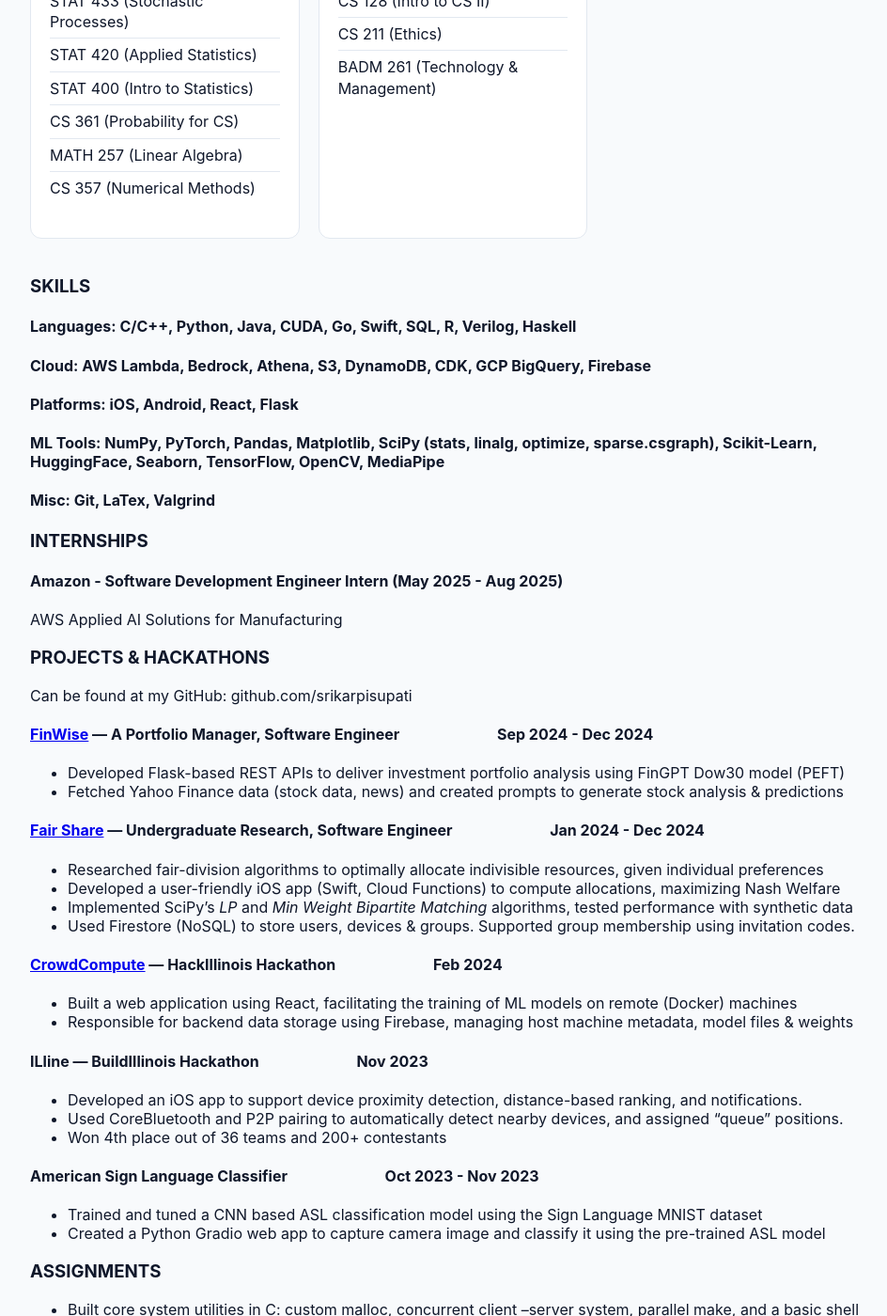
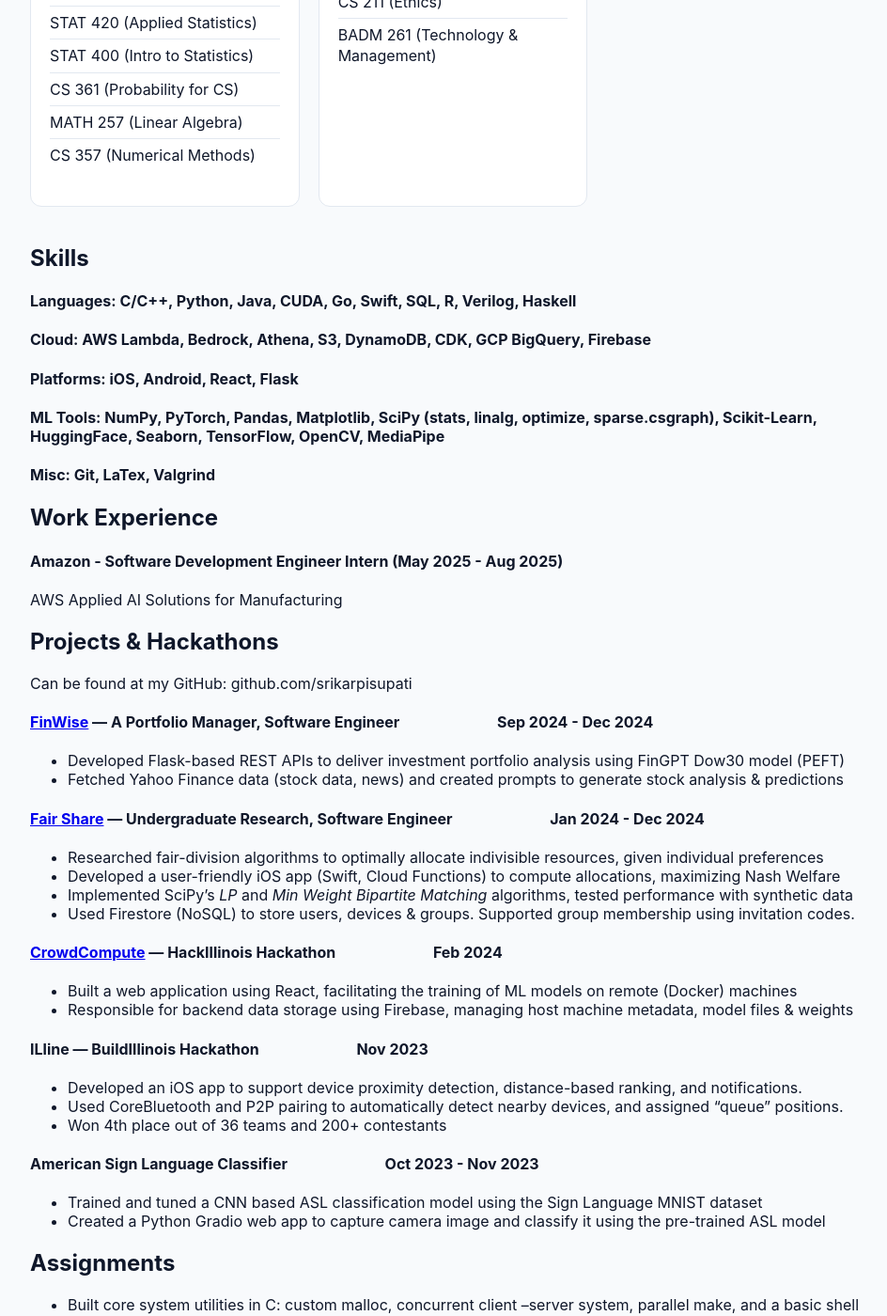
Before and after one commit to srikarpisupati/srikarpisupati.github.io, a Jekyll site: the page built from about.md, in a window 1280 px wide and 1400 px high, scrolled down 873 px. Shown: the whole window at 94% size, without its empty margins (158-1102 px from the left). Built offline with Jekyll 4.4.1, drawn with Linux system fonts in a browser that asks for light colours; some of the changed text lies outside the part shown.

Commit message:
Update section headers in about.md

```diff
--- a/about.md
+++ b/about.md
@@ -67,19 +66,19 @@ permalink: /about/
   </div>
 </div>
 
-### SKILLS
+## Skills
 #### Languages: C/C++, Python, Java, CUDA, Go, Swift, SQL, R, Verilog, Haskell
 #### Cloud: AWS Lambda, Bedrock, Athena, S3, DynamoDB, CDK, GCP BigQuery, Firebase
 #### Platforms: iOS, Android, React, Flask
 #### ML Tools: NumPy, PyTorch, Pandas, Matplotlib, SciPy (stats, linalg, optimize, sparse.csgraph), Scikit-Learn, HuggingFace, Seaborn, TensorFlow, OpenCV, MediaPipe
 #### Misc: Git, LaTex, Valgrind
 
-### INTERNSHIPS
+## Work Experience
 
 #### Amazon - Software Development Engineer Intern (May 2025 - Aug 2025)
 AWS Applied AI Solutions for Manufacturing
 
-### PROJECTS & HACKATHONS
+## Projects & Hackathons
 
 Can be found at my GitHub: github.com/srikarpisupati
 
@@ -106,7 +105,7 @@ Can be found at my GitHub: github.com/srikarpisupati
 * Trained and tuned a CNN based ASL classification model using the Sign Language MNIST dataset
 * Created a Python Gradio web app to capture camera image and classify it using the pre-trained ASL model
 
-### ASSIGNMENTS
+## Assignments
 
 * Built core system utilities in C: custom malloc, concurrent client –server system, parallel make, and a basic shell
 * Gradient Descent: Analytically implemented and compared Adam, SGD, and AdaGrad optimizers
@@ -117,7 +116,7 @@ Can be found at my GitHub: github.com/srikarpisupati
 * IlliniBook: Developed a social network to search related people, shortest path, and connected components (BFS)
 * Created a skill–job matching web app: designed DB schema & SQL queries (top companies, in-demand skills).
 
-### AWARDS & LEADERSHIP
+## Awards & Leadership
 
 |||
 |--|--|
```
Also changed, not shown: other parts of about.md (+1 -2 lines).
